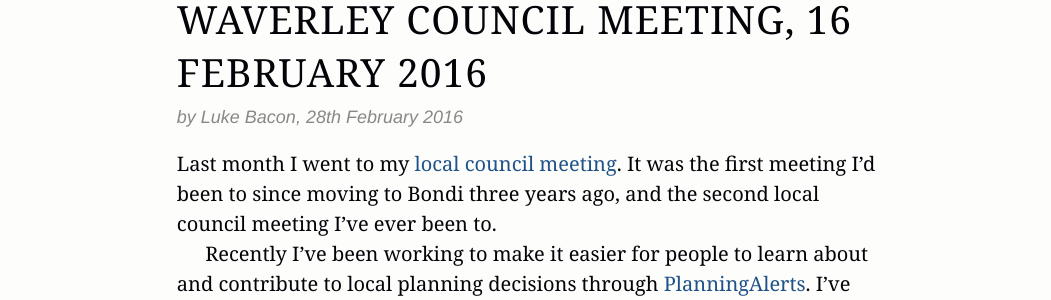
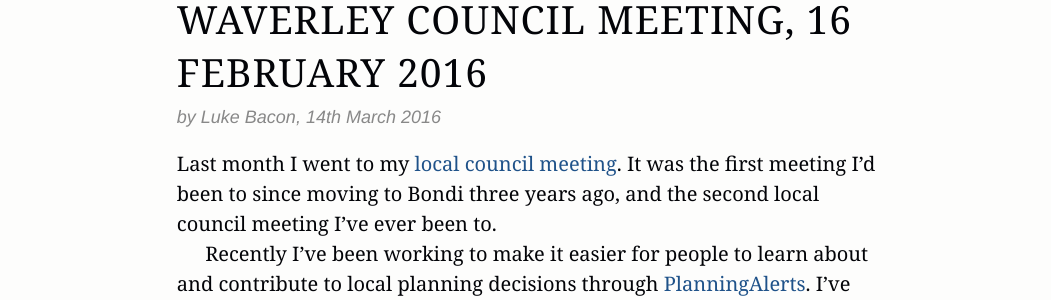
Before and after one commit to equivalentideas/home, a Jekyll site: the page built from _posts/2016-03-14-waverley-council-meeting.markdown, in a window 1280 px wide and 900 px high. Shown: the part 165-465 px from the top of the window, without its empty margins (113-1164 px from the left). Built offline with Jekyll 4.4.1, drawn with Linux system fonts in a browser that asks for light colours; nearby versions of some CDN libraries; part of the change alters nothing that is shown.

```diff
--- a/_posts/2016-02-29-waverley-council-meeting.markdown
+++ b/_posts/2016-03-14-waverley-council-meeting.markdown
@@ -1,7 +1,7 @@
 ---
 layout: post
 title:  "Waverley Council Meeting, 16 February 2016"
-date:   2016-02-28 07:08:00 +1100
+date:   2016-03-14 07:08:00 +1100
 categories: journal
 description: "Important decisions are made at local council meetings–but there are also heaps of problems with them."
 comments: true
```
